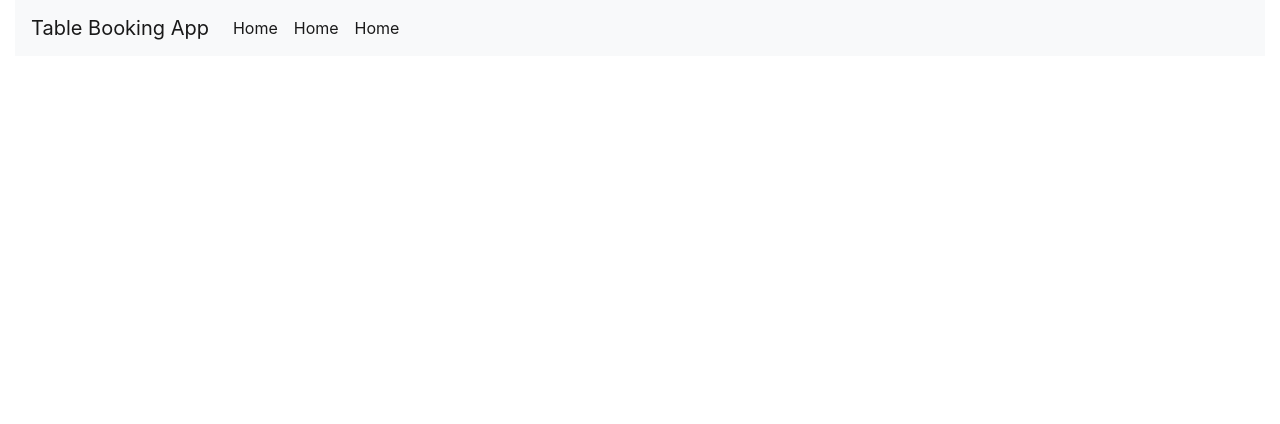
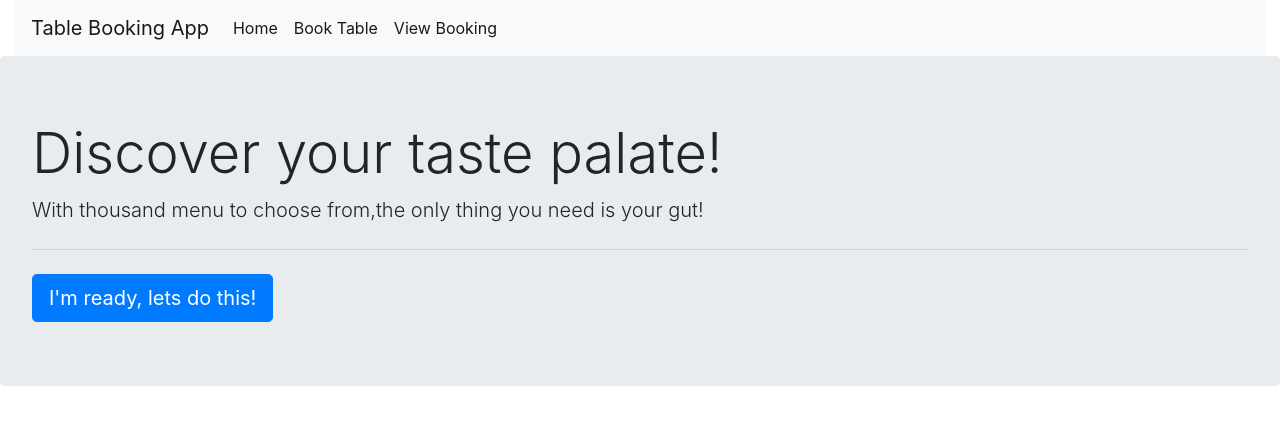
Before and after one commit to nuruldiyana95/nuruldiyana95.github.io, a plain HTML site: page tableapp/index.html in a window 1280 px wide. Drawn offline with nearby package versions, Linux system fonts and the light colour scheme.

Commit message:
asasdasd

```diff
--- a/tableapp/index.html
+++ b/tableapp/index.html
@@ -24,10 +24,10 @@
                       <a class="nav-link" aria -current="page" href="index.html">Home</a>
                     </li>
                     <li class="nav-item active">
-                        <a class="nav-link" aria -current="page" href="book.html">Home</a>
+                        <a class="nav-link" aria -current="page" href="book.html">Book Table</a>
                       </li>
                       <li class="nav-item active">
-                        <a class="nav-link" aria -current="page" href="list.html">Home</a>
+                        <a class="nav-link" aria -current="page" href="list.html">View Booking</a>
                       </li>
 
 
@@ -40,7 +40,13 @@
     <!--Jumbotron-->
     <div class="row">
         <div class="col">
+          <div class="jumbotron">
+            <h1 class="display-4">Discover your taste palate!</h1>
+            <p class="lead">With thousand menu to choose from,the only thing you need is your gut!</p>
+            <hr class="my-4">
 
+            <a class="btn btn-primary btn-lg" href="book.html" role="button">I'm ready, lets do this!</a>
+          </div>
         </div>
     </div>
     </div>
```
